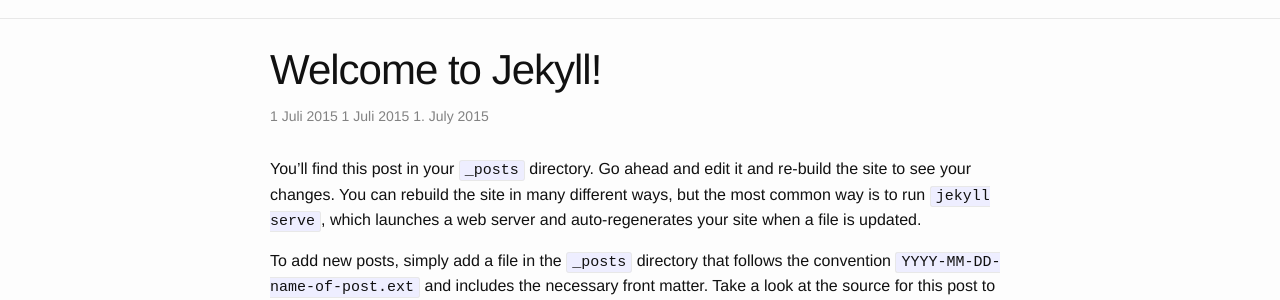
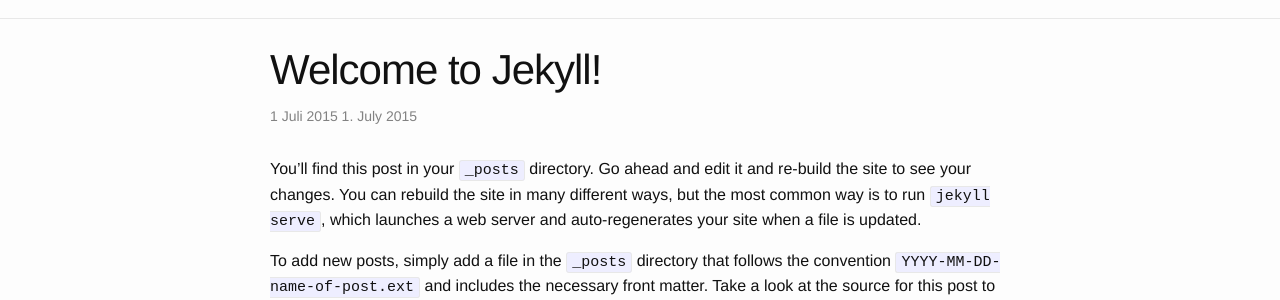
Before and after one commit to oc-reith/oc-reith.github.io, a Jekyll site: the page built from blog/_posts/2015-07-01-welcome-to-jekyll.markdown, in a window 1280 px wide. Shown: the part 226-526 px from the top of the page. Built offline with Jekyll 4.4.1, drawn with Linux system fonts in a browser that asks for light colours.

Commit message:
Update post.html

```diff
--- a/_layouts/post.html
+++ b/_layouts/post.html
@@ -6,24 +6,7 @@ layout: default
  <header class="post-header">
   <h1 class="post-title">{{ page.title }}</h1>
   <p class="post-meta">
-   {% include date.html %}
-   {% assign m = page.date | date: "%-m" %}
-{{ page.date | date: "%-d" }}
-{% case m %}
-  {% when '1' %}Januar
-  {% when '2' %}Februar
-  {% when '3' %}März
-  {% when '4' %}April
-  {% when '5' %}Mai
-  {% when '6' %}Juni
-  {% when '7' %}Juli
-  {% when '8' %}August
-  {% when '9' %}September
-  {% when '10' %}Oktober
-  {% when '11' %}November
-  {% when '12' %}Dezember
-{% endcase %}
-{{ page.date | date: "%Y" }}
+   {% include date.html date=page.date %}
 
    {{ page.date | date: "%-d. %B %Y" }}{% if page.author %} • {{ page.author }}{% endif %}{% if page.meta %} • {{ page.meta }}{% endif %}</p>
  </header>
```
